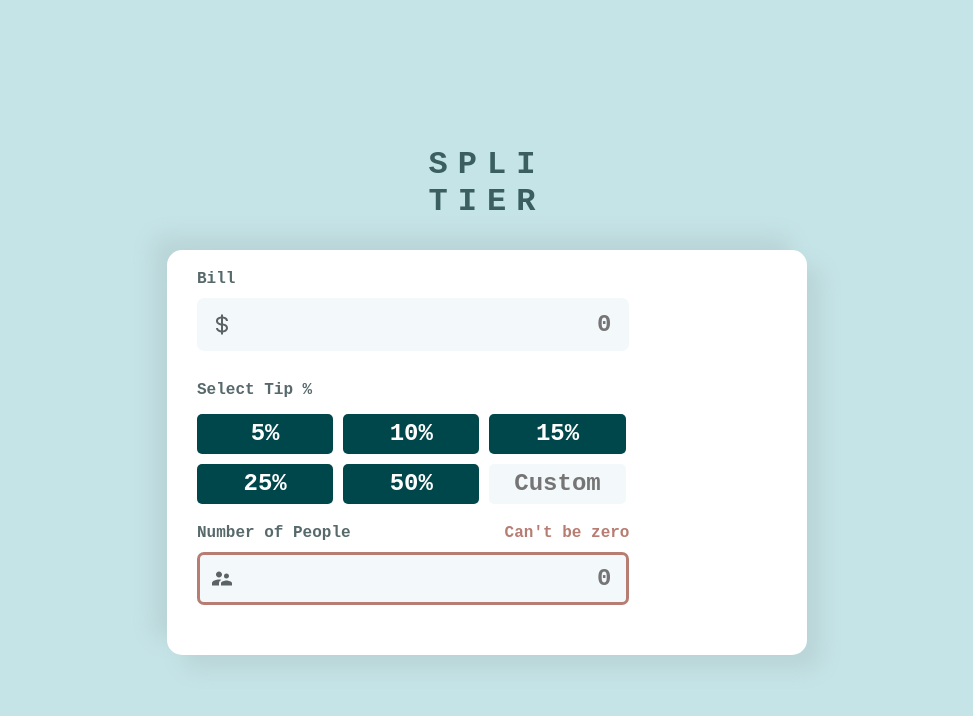
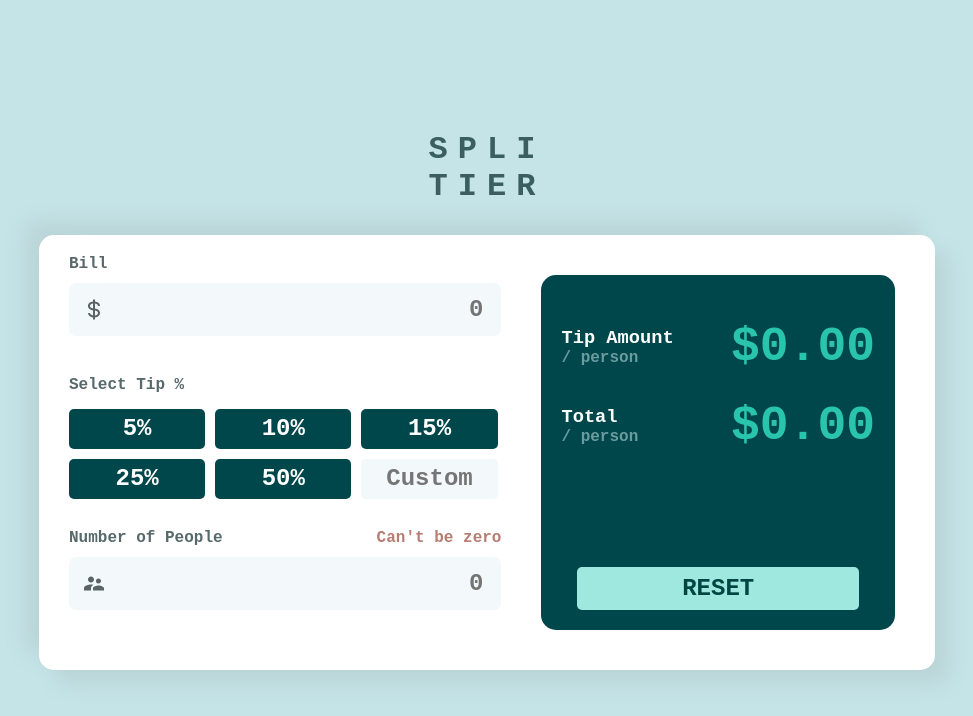
Before and after one commit to tonyykosseifyy/Tip-Calculator-Project, a React (Create React App) app: page / in a window 1280 px wide. Shown: the top 716 px of the page, without its empty margins (153-1126 px from the left). Built offline with nearby package versions, Linux system fonts and the light colour scheme.

Commit message:
add functionality

```diff
--- a/src/App.css
+++ b/src/App.css
@@ -72,3 +72,12 @@ input[type=number] {
 input.custom-tip::placeholder {
   text-align: center ;
 }
+
+.amount-container > p {
+  color: #6A9B9F ;
+  font-weight: 700 ;
+}
+
+.amount-container > h3 {
+  color: white ;
+}
--- a/src/App.js
+++ b/src/App.js
@@ -1,4 +1,4 @@
-import React,{ useState ,createRef } from "react";
+import React,{ useState ,useEffect ,createRef } from "react";
 import "./App.css";
 import styled from 'styled-components' ;
 import { BiDollar } from 'react-icons/bi' ;
@@ -9,8 +9,15 @@ function App() {
   const input = createRef(null) ;
   const secInput = createRef(null) ;
   const tips = [ 5 , 10 , 15 , 25 , 50 ] ;
-  const [ billInput , setBillInput ] = useState(0) ;
-  const [ nb , setNb ] = useState(0) ;
+  const [ billInput , setBillInput ] = useState(null) ;
+  const [ nb , setNb ] = useState(null) ;
+  const [ custom , setCustom ] = useState(null) ;
+  const [ customValue , setCustomV ] = useState(null) ;
+
+  const selectTip = (item) => {
+    setCustom(item) ;
+    setCustomV(null)
+  }
   return (
     <AppWrapper>
       <Title>spli<br/>tier</Title>
@@ -20,7 +27,7 @@ function App() {
             <label htmlFor='bill'>Bill</label>
             <div className='input-container' onClick={() => input.current.focus()} >
               <BiDollar />
-              <Input ref={input} id='bill' step="0.01" max='10000' pattern=".{6,10}" maxLength={9} />
+              <Input ref={input} id='bill' step="0.01" max='10000' pattern=".{6,10}" maxLength={9} value={billInput} onChange={(e) => setBillInput(e.target.value)} />
             </div>
           </InputContainer>
 
@@ -28,9 +35,9 @@ function App() {
             <label>Select Tip % </label>
             <TipContainer>
               { tips.map((item , index) => (
-                <Tip key={index} custom={item === 0 ? true : false } >{item}%</Tip>
+                <Tip key={index} active={ custom === item ? true : false } onClick={() => selectTip(item)} >{item}%</Tip>
               ))}
-              <input type='number' placeholder='Custom' className='custom-tip' />
+              <input type='number' placeholder='Custom' className='custom-tip' value={customValue} onChange={(e) => setCustomV(e.target.value)} />
             </TipContainer>
           </InputContainer>
 
@@ -41,11 +48,31 @@ function App() {
             </div>
             <div className='input-container' onClick={() => secInput.current.focus()} style={{borderColor: nb === 0 ? '#B77D72' : '' }}>
               <MdSupervisorAccount />
-              <Input ref={secInput} id='nb' step="0.01" max='1000' pattern=".{6,10}" maxLength={9} />
+              <Input ref={secInput} id='nb' step="0.01" max='1000' pattern=".{6,10}" maxLength={9} value={nb} onChange={(e) => setNb(e.target.value)} />
             </div>
           </InputContainer>
         </FormInput>
-        <ResultInput></ResultInput>
+
+        <ResultInput>
+          <div>
+            <Amount>
+              <div className='amount-container'>
+                  <h3>Tip Amount</h3>
+                  <p>/ person</p>
+              </div>
+              <h1>$0.00</h1>
+            </Amount>
+
+            <Amount>
+              <div className='amount-container'>
+                    <h3>Total</h3>
+                    <p>/ person</p>
+                </div>
+              <h1>$0.00</h1>
+            </Amount>
+          </div>
+          <Button active={true}>Reset</Button>
+        </ResultInput>
       </Main>
     </AppWrapper>
   );
@@ -55,8 +82,25 @@ function App() {
 export default App ;
 
 
+const Button = styled.button`
+  font-weight: 700 ;
+  font-size: 24px ;
+  width: 90% ;
+  margin: 0 auto ;
+  text-transform: uppercase;
+  outline: none ;
+  border:none ;
+  border-radius: 5px ;
+  cursor: pointer ;
+  padding: 8px 0 ;
+  background-color: ${(props) => props.active ? '#9FE8DF' : '#0D686D'} ;
+  color: ${(props) => props.active ? '#004542': '#065F63' } ;
+  transition: .3s ease-in ;
+  &:hover {
+    background-color: ${(props) => props.active ? '#BFEFE9' : ''} ;
+  }
 
-
+`
 const AppWrapper = styled.div`
   background-color: #C5E4E7 ;
   height: 100% ;
@@ -79,15 +123,36 @@ const Main = styled.main`
   display : flex ;
   background-color: white ;
   border-radius: 15px ;
-  width: 50vw ;
+  width: 70vw ;
   box-shadow: 15px 15px 20px #bad5d8, -15px -15px 20px #bad5d8;
   padding: 20px ;
 `
 
 const FormInput = styled.form`
   padding-left: 10px ;
+  flex: .5 ;
 `
-const ResultInput = styled.section``
+const ResultInput = styled.section`
+  flex : .5 ;
+  background-color: #00474B ;
+  border-radius: 15px ;
+  margin: 20px 20px 20px 40px ;
+  padding: 20px 20px ;
+  display: flex ;
+  flex-direction: column  ;
+  justify-content: space-between ;
+`
+
+const Amount = styled.div`
+  display: flex ;
+  align-items: center ;
+  justify-content: space-between ;
+  margin: 25px 0 ;
+  & > h1 {
+    color: #29C4AC;
+    font-size: 3rem ;
+  }
+`
 
 const TipContainer = styled.div`
   display: grid ;
@@ -98,8 +163,8 @@ const TipContainer = styled.div`
 `
 
 const Tip = styled.div`
-  background-color: ${(props) => props.custom ? '#F5F8FB' : '#00474B' } ;
-  color: ${(props) => props.custom ? '#597471' : 'white' } ;
+  background-color: ${(props) => props.active ? '#26C2AD' : '#00474B' } ;
+  color: ${(props) => props.active ? '#044B52' : 'white' } ;
   border-radius: 5px ;
   cursor: pointer ;
   font-size: 24px ;
@@ -109,15 +174,15 @@ const Tip = styled.div`
   font-weight: 700 ;
   transition: .3s ease-in ;
   &:hover {
-    background-color: #9FE8DF ;
-    color: black ;
+    background-color: ${(props) => props.active ? '' : '#9FE8DF' } ;
+    color: ${(props) => props.active ? '' : 'black' };
   }
 `
 
 const InputContainer = styled.div`
   display: flex ;
   flex-direction: column  ;
-  margin-bottom: 20px ;
+  margin-bottom: 30px ;
   & label {
     cursor: pointer ;
     color: #57696B ;
```
